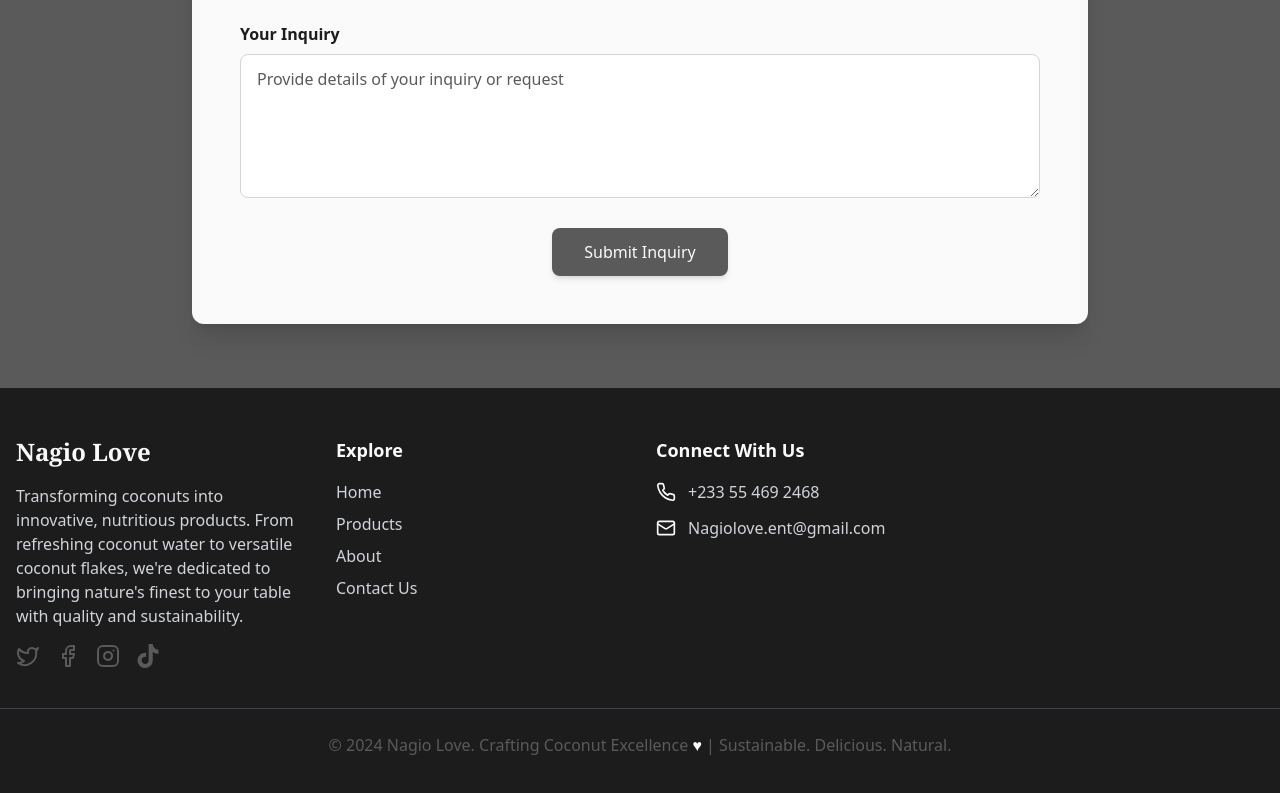
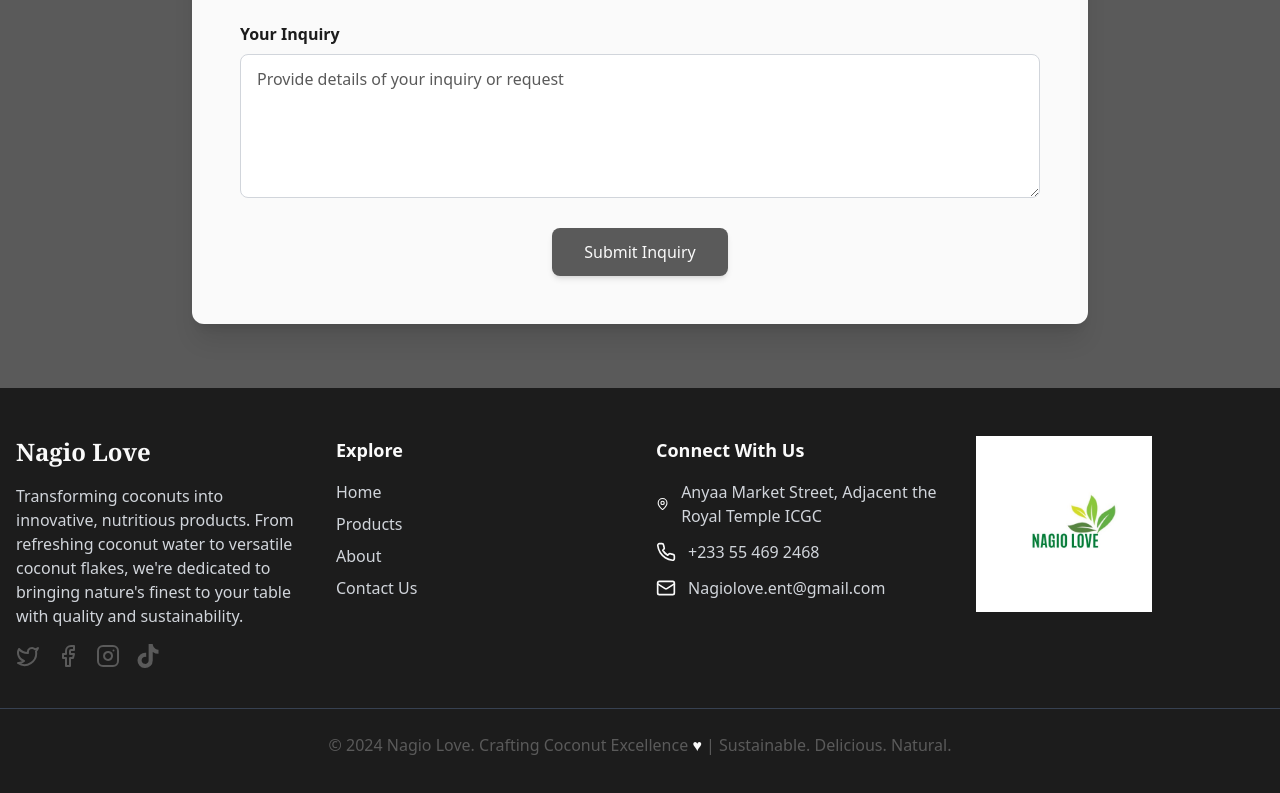
Before and after one commit to GROW-YAI/yai-joy, a React (Vite) app: page / in a window 1280 px wide. Shown: the part 4383-5176 px from the top of the page. Built offline with nearby package versions, Linux system fonts and the light colour scheme.

Commit message:
logo added to footer

```diff
--- a/src/components/footer.jsx
+++ b/src/components/footer.jsx
@@ -1,6 +1,7 @@
 import React from "react";
 import { motion } from "framer-motion";
 import K from "../constants";
+import joyaLogo from "../assets/joya-logo.jpg";
 
 const Footer = () => {
   return (
@@ -89,6 +90,7 @@ const Footer = () => {
             ))}
           </ul>
         </div>
+        <img src={joyaLogo} alt="Nagio Love Logo" className="w-44 h-auto" />
       </div>
 
       <div className="mt-10 text-center border-t border-gray-700 pt-6">
--- a/src/components/navbar.jsx
+++ b/src/components/navbar.jsx
@@ -76,7 +76,7 @@ const Navbar = () => {
           className="flex items-center space-x-3 cursor-pointer group"
           onClick={() => scrollToSection('home')}
         >
-          <img src={joyImg} alt="Brand Logo" className="w-40 h-12 transition-transform duration-300 group-hover:rotate-12" />
+          <img src={joyImg} alt="Nagio Love Logo" className="w-44 h-10 transition-transform duration-300 group-hover:rotate-12" />
         </motion.div>
 
         <div className="hidden md:flex space-x-8 items-center">
--- a/src/constants/index.jsx
+++ b/src/constants/index.jsx
@@ -90,10 +90,10 @@ const K = {
   ],
 
   CONTACT_INFO: [
-    // {
-    //   icon: MapPin,
-    //   text: "123 Coconut Grove, Tropical Business Park",
-    // },
+    {
+      icon: MapPin,
+      text: "Anyaa Market Street, Adjacent the Royal Temple ICGC",
+    },
     {
       icon: Phone,
       text: "+233 55 469 2468",
```
